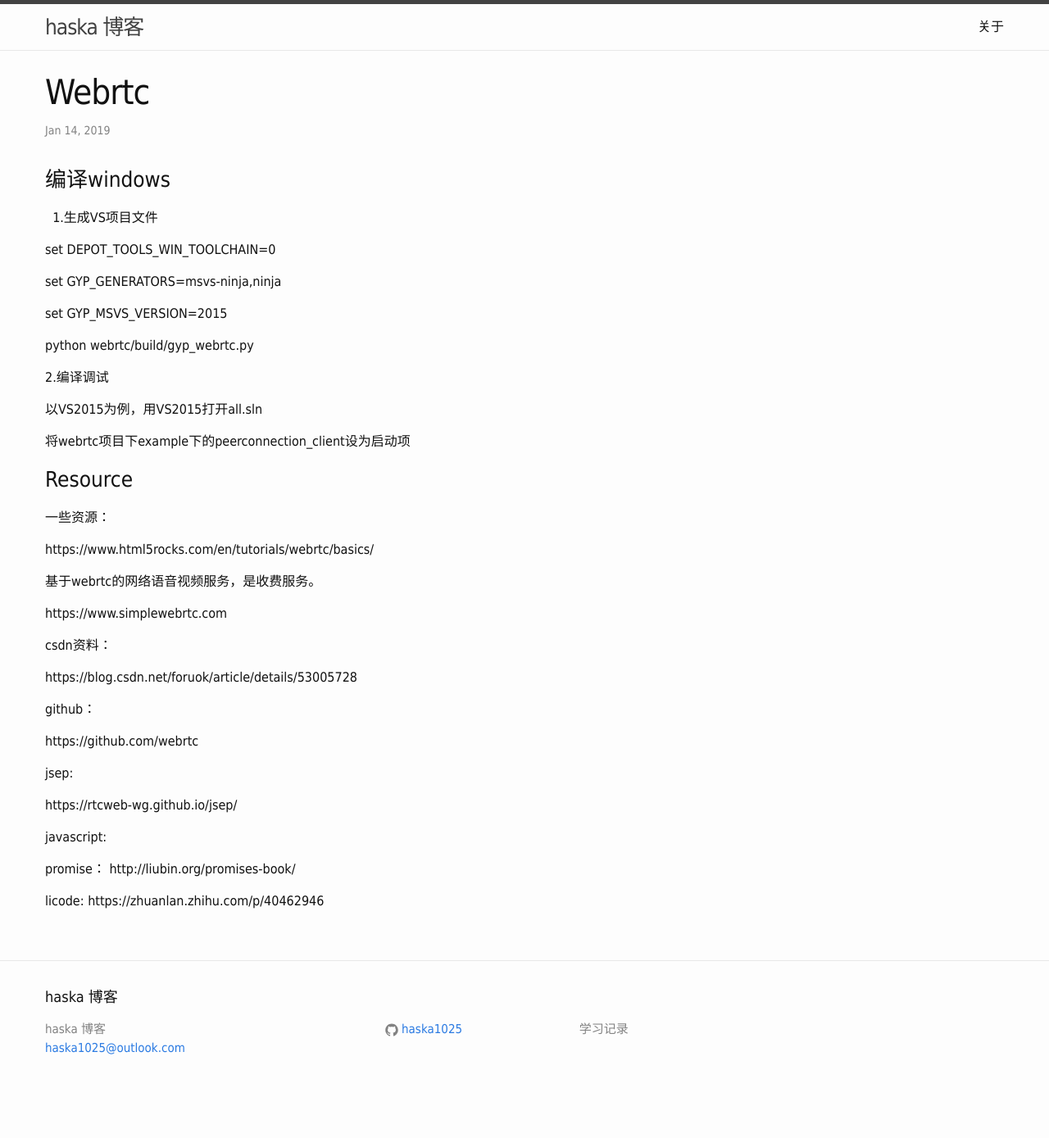
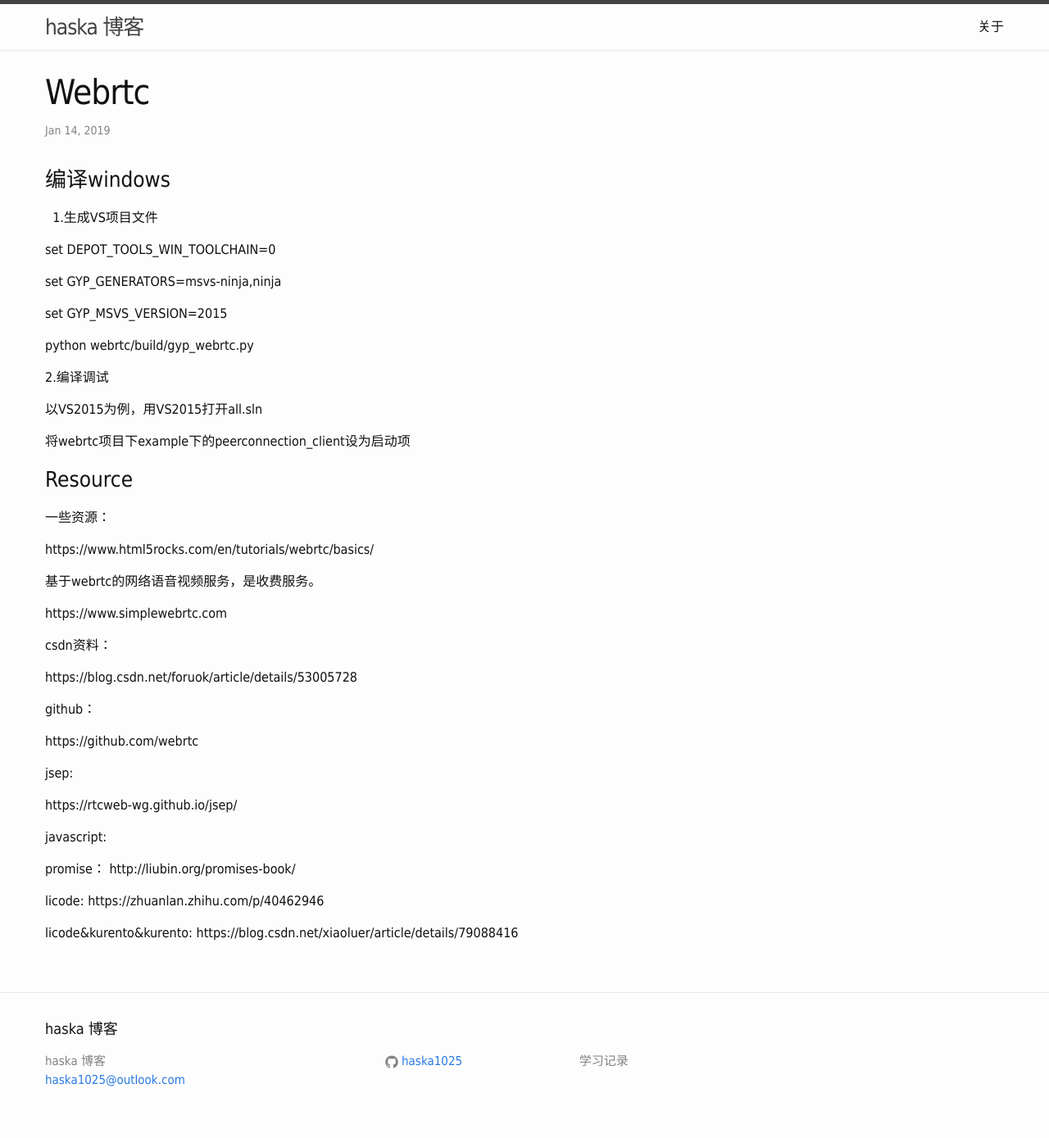
Before and after one commit to haska1025/haska1025.github.io, a Jekyll site: the page built from _posts/2019-01-14-webrtc.md, in a window 1280 px wide. Shown: the whole page at 82% size. Built offline with Jekyll 4.4.1, drawn with Linux system fonts in a browser that asks for light colours; before the commit the page ends 1350 px from its top, so only the background shows below that.

Commit message:
Update 2019-01-14-webrtc.md

```diff
--- a/_posts/2019-01-14-webrtc.md
+++ b/_posts/2019-01-14-webrtc.md
@@ -54,3 +54,6 @@ http://liubin.org/promises-book/
 
 licode:
 https://zhuanlan.zhihu.com/p/40462946
+
+licode&kurento&kurento:
+https://blog.csdn.net/xiaoluer/article/details/79088416
```
